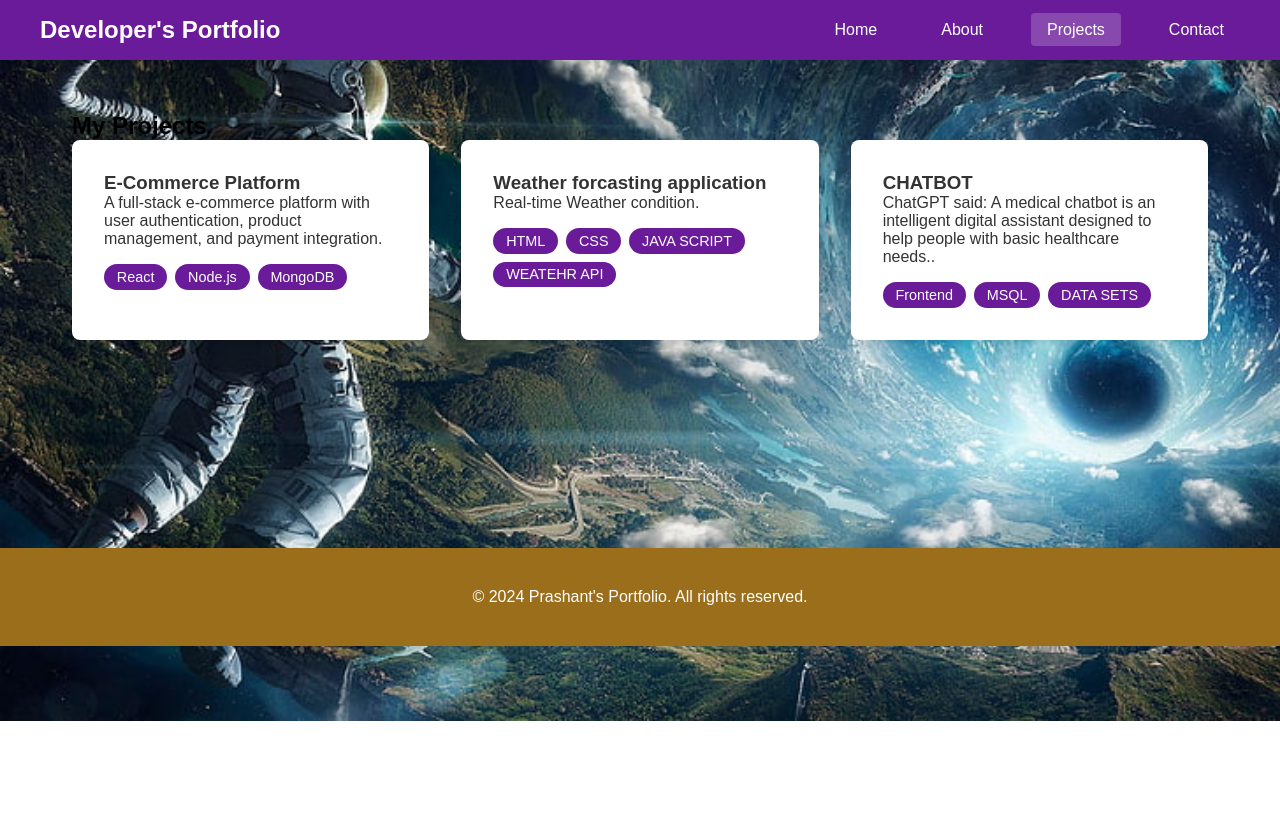
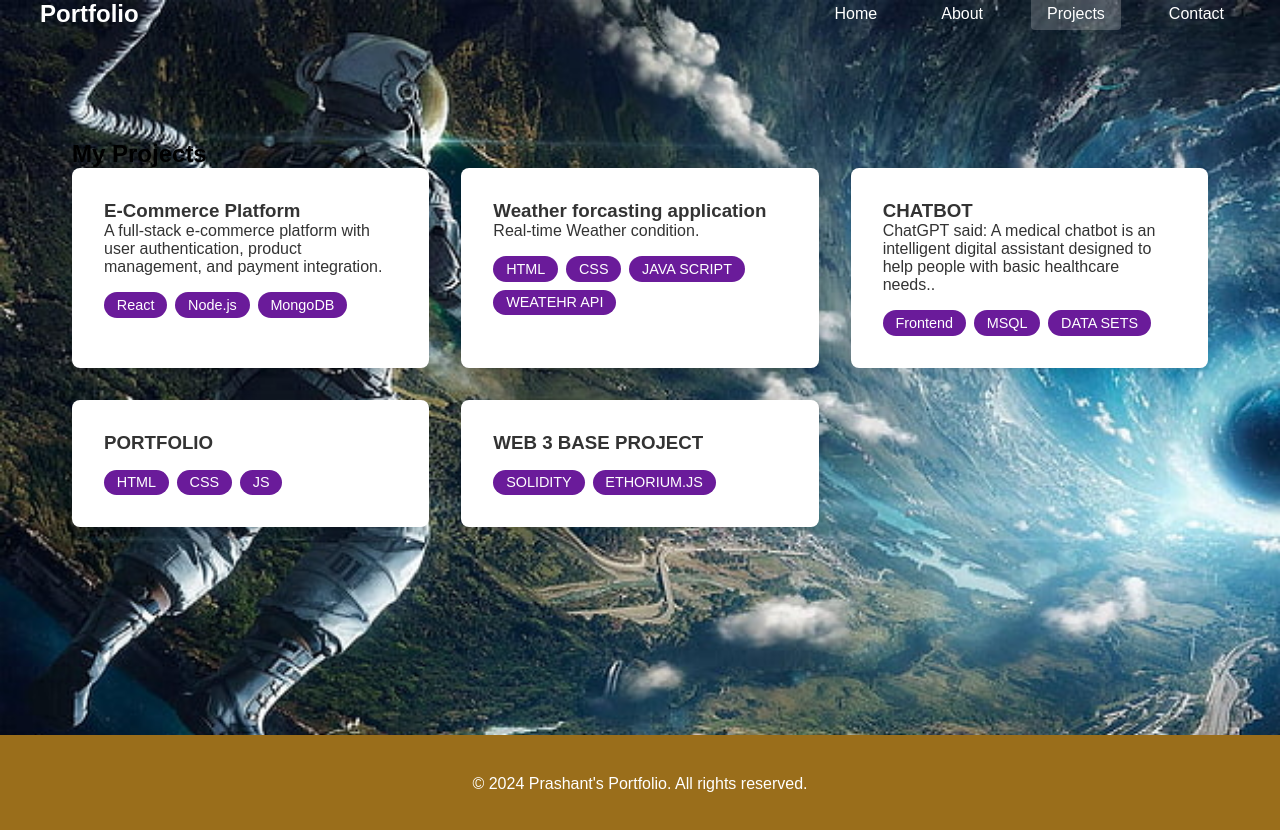
Before and after one commit to prashant-singh-78/portfolio, a plain HTML site: page projects.html in a window 1280 px wide. Before the commit the page ends 800 px from the top, so only its background shows below. Drawn offline with Linux system fonts and the light colour scheme; a web font is replaced by a local one.

Commit message:
chANGE SOME THING

```diff
--- a/about_style.css
+++ b/about_style.css
@@ -13,12 +13,16 @@ body {
 
 
 nav {
-    background-color: #6a1b9a;
-    padding: 1rem;
-    position: fixed;
-    width: 100%;
-    top: 0;
-    z-index: 1000;
+    nav {
+        background-color: rgba(106, 27, 154, 0.3); /* semi-transparent violet */
+        backdrop-filter: blur(10px); /* blur effect */
+        -webkit-backdrop-filter: blur(10px); /* for Safari */
+        padding: 1rem;
+        position: fixed;
+        width: 100%;
+        top: 0;
+        z-index: 1000;
+    };
 
 }
 
--- a/project_styles.css
+++ b/project_styles.css
@@ -15,12 +15,16 @@ body {
 
 
 nav {
-    background-color: #6a1b9a;
-    padding: 1rem;
-    position: fixed;
-    width: 100%;
-    top: 0;
-    z-index: 1000;
+    nav {
+        background-color: rgba(106, 27, 154, 0.3); /* semi-transparent violet */
+        backdrop-filter: blur(10px); /* blur effect */
+        -webkit-backdrop-filter: blur(10px); /* for Safari */
+        padding: 1rem;
+        position: fixed;
+        width: 100%;
+        top: 0;
+        z-index: 1000;
+    }
 
 }
 
--- a/projects.html
+++ b/projects.html
@@ -13,7 +13,7 @@
 <body>
     <nav>
         <div class="nav-content">
-            <h1 class="logo">Developer's Portfolio</h1>
+            <h1 class="logo">Portfolio</h1>
             <ul class="nav-links">
                 <li><a href="index.html">Home</a></li>
                 <li><a href="about.html">About</a></li>
@@ -57,6 +57,26 @@
                         <span>DATA SETS</span>
                     </div>
                 </div>
+                <div class="project-card">
+                    <h3>PORTFOLIO</h3>
+
+                    <div class="project-tags">
+                        <span>HTML</span>
+                        <span>CSS</span>
+                        <span>JS</span>
+                    </div>
+                    </div>
+
+
+                 <div class="project-card">
+                        <h3>WEB 3 BASE PROJECT</h3>
+
+                        <div class="project-tags">
+                            <span>SOLIDITY</span>
+                            <span>ETHORIUM.JS</span>
+
+                        </div>
+
             </div>
         </section>
     </main>
--- a/styles.css
+++ b/styles.css
@@ -29,12 +29,17 @@ body {
 
 
 nav {
-    background-color: #6a1b9a;
-    padding: 1rem;
-    position: fixed;
-    width: 100%;
-    top: 0;
-    z-index: 1000;
+    nav {
+        background-color: rgba(106, 27, 154, 0.3); /* semi-transparent violet */
+        backdrop-filter: blur(10px); /* blur effect */
+        -webkit-backdrop-filter: blur(10px); /* for Safari */
+        padding: 1rem;
+        position: fixed;
+        width: 100%;
+        top: 0;
+        z-index: 1000;
+    }
+
 
 }
 
```
Also changed, not shown: about.html (+1 -1 lines).
